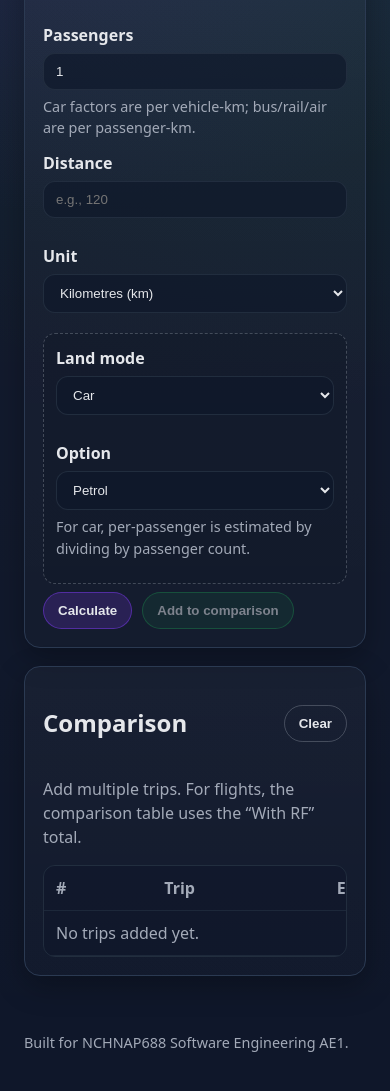
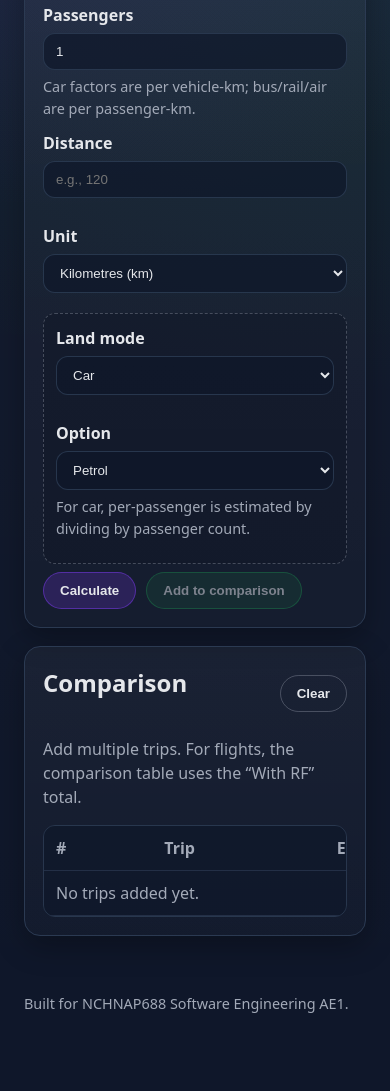
Before and after one commit to dhi-verma/dft-travel-carbon-app, a website: page index.html in a window 390 px wide. Shown: the part 433-1524 px from the top of the page. After the commit the page ends 1478 px from the top, so only its background shows below. Drawn offline with Linux system fonts and the light colour scheme.

Commit message:
Update styles.css

```diff
--- a/styles.css
+++ b/styles.css
@@ -1,8 +1,8 @@
 :root{
-  --bg:#0f172a;               /* lighter than before */
+  --bg:#0f172a;               /* slightly lighter background */
   --panel:#111827;
   --text:#e5e7eb;
-  --muted:#a3aab8;            /* slightly brighter */
+  --muted:#a3aab8;
   --border:#2b3a52;
   --accent:#7c3aed;
   --good:#22c55e;
@@ -10,7 +10,11 @@
   --shadow:0 10px 30px rgba(0,0,0,.28);
   --radius:16px;
 }
-*{box-sizing:border-box}
+
+*{
+  box-sizing:border-box;
+}
+
 body{
   margin:0;
   font-family:system-ui,-apple-system,Segoe UI,Roboto,Helvetica,Arial;
@@ -22,47 +26,192 @@ body{
   color:var(--text);
   line-height:1.5;
 }
-.container{max-width:1000px;margin:0 auto;padding:24px}
-h1{margin:0 0 8px;font-size:2rem}
-.subtitle{margin:0;color:var(--muted);max-width:70ch}
+
+.container{
+  max-width:1000px;
+  margin:0 auto;
+  padding:24px;
+}
+
+h1{
+  margin:0 0 8px;
+  font-size:2rem;
+}
+
+h2{
+  margin-top:0;
+}
+
+.subtitle{
+  margin:0;
+  color:var(--muted);
+  max-width:70ch;
+}
+
+.small{
+  font-size:0.9rem;
+}
+
 .panel{
-  background:linear-gradient(180deg, rgba(255,255,255,.03), rgba(255,255,255,.01));
-  border:1px solid var(--border); border-radius:var(--radius);
-  box-shadow:var(--shadow); padding:18px; margin:18px 0;
+  background:linear-gradient(
+    180deg,
+    rgba(255,255,255,.04),
+    rgba(255,255,255,.015)
+  );
+  border:1px solid var(--border);
+  border-radius:var(--radius);
+  box-shadow:var(--shadow);
+  padding:18px;
+  margin:18px 0;
 }
-.panel-head{display:flex;justify-content:space-between;align-items:center;gap:12px}
-.subpanel{padding:12px;border:1px dashed rgba(156,163,175,.35);border-radius:12px;background:rgba(17,24,39,.35);margin-top:8px}
-.field{display:flex;flex-direction:column;gap:6px;margin-bottom:12px}
-label{font-weight:600}
-input,select{
-  padding:10px 12px;border-radius:12px;border:1px solid rgba(36,48,65,.9);
-  background:rgba(15,23,42,.65); color:var(--text)
+
+.panel-head{
+  display:flex;
+  justify-content:space-between;
+  align-items:center;
+  gap:12px;
 }
-input:focus,select:focus{outline:2px solid rgba(124,58,237,.45);outline-offset:2px}
-.help{color:var(--muted);font-size:.9rem}
-.stack{display:flex;flex-direction:column;gap:8px}
-.grid-2{display:grid;gap:14px;grid-template-columns:repeat(2,minmax(0,1fr))}
-@media(max-width:720px){.grid-2{grid-template-columns:1fr}}
-.actions{display:flex;gap:10px;flex-wrap:wrap;margin-top:8px}
+
+.subpanel{
+  padding:12px;
+  border:1px dashed rgba(163,170,184,.35);
+  border-radius:12px;
+  background:rgba(17,24,39,.45);
+  margin-top:8px;
+}
+
+.field{
+  display:flex;
+  flex-direction:column;
+  gap:6px;
+  margin-bottom:12px;
+}
+
+label{
+  font-weight:600;
+}
+
+input,
+select{
+  padding:10px 12px;
+  border-radius:12px;
+  border:1px solid rgba(43,58,82,.9);
+  background:rgba(15,23,42,.7);
+  color:var(--text);
+}
+
+input:focus,
+select:focus{
+  outline:2px solid rgba(124,58,237,.45);
+  outline-offset:2px;
+}
+
+.help{
+  color:var(--muted);
+  font-size:0.9rem;
+}
+
+.stack{
+  display:flex;
+  flex-direction:column;
+  gap:8px;
+}
+
+.grid-2{
+  display:grid;
+  gap:14px;
+  grid-template-columns:repeat(2,minmax(0,1fr));
+}
+
+@media(max-width:720px){
+  .grid-2{
+    grid-template-columns:1fr;
+  }
+}
+
+.actions{
+  display:flex;
+  gap:10px;
+  flex-wrap:wrap;
+  margin-top:8px;
+}
+
 .btn{
-  border:1px solid rgba(124,58,237,.5); background:rgba(124,58,237,.2);
-  color:var(--text); padding:10px 14px; border-radius:999px;
-  cursor:pointer; font-weight:600;
+  border:1px solid rgba(124,58,237,.5);
+  background:rgba(124,58,237,.22);
+  color:var(--text);
+  padding:10px 16px;
+  border-radius:999px;
+  cursor:pointer;
+  font-weight:600;
 }
-.btn:hover{background:rgba(124,58,237,.28)}
-.btn:disabled{opacity:.5;cursor:not-allowed}
-.btn-secondary{border-color:rgba(34,197,94,.55);background:rgba(34,197,94,.16)}
-.btn-secondary:hover{background:rgba(34,197,94,.22)}
-.btn-ghost{border-color:rgba(156,163,175,.35);background:transparent}
-.btn-ghost:hover{background:rgba(156,163,175,.08)}
+
+.btn:hover{
+  background:rgba(124,58,237,.32);
+}
+
+.btn:disabled{
+  opacity:.5;
+  cursor:not-allowed;
+}
+
+.btn-secondary{
+  border-color:rgba(34,197,94,.55);
+  background:rgba(34,197,94,.18);
+}
+
+.btn-secondary:hover{
+  background:rgba(34,197,94,.28);
+}
+
+.btn-ghost{
+  border-color:rgba(163,170,184,.35);
+  background:transparent;
+}
+
+.btn-ghost:hover{
+  background:rgba(163,170,184,.10);
+}
+
 .alert{
-  margin-top:14px;padding:12px 14px;border-radius:12px;
-  border:1px solid rgba(239,68,68,.5);background:rgba(239,68,68,.12)
+  margin-top:14px;
+  padding:12px 14px;
+  border-radius:12px;
+  border:1px solid rgba(239,68,68,.5);
+  background:rgba(239,68,68,.14);
 }
-.muted{color:var(--muted)} .small{font-size:.9rem}
-.table-wrap{overflow:auto;border-radius:12px;border:1px solid rgba(36,48,65,.9)}
-.table{width:100%;border-collapse:collapse;min-width:680px;background:rgba(15,23,42,.55)}
-.table th,.table td{padding:10px 12px;border-bottom:1px solid rgba(36,48,65,.7);text-align:left;vertical-align:top}
-.table th{color:var(--muted);font-weight:700}
-.code{background:rgba(0,0,0,.35);border:1px solid rgba(36,48,65,.9);border-radius:12px;padding:12px;overflow:auto}
-.footer{padding-top:0;padding-bottom:30px}
+
+.muted{
+  color:var(--muted);
+}
+
+.table-wrap{
+  overflow:auto;
+  border-radius:12px;
+  border:1px solid rgba(43,58,82,.9);
+}
+
+.table{
+  width:100%;
+  border-collapse:collapse;
+  min-width:680px;
+  background:rgba(15,23,42,.65);
+}
+
+.table th,
+.table td{
+  padding:10px 12px;
+  border-bottom:1px solid rgba(43,58,82,.7);
+  text-align:left;
+  vertical-align:top;
+}
+
+.table th{
+  color:var(--muted);
+  font-weight:700;
+}
+
+.footer{
+  padding-top:0;
+  padding-bottom:16px;
+}
```
